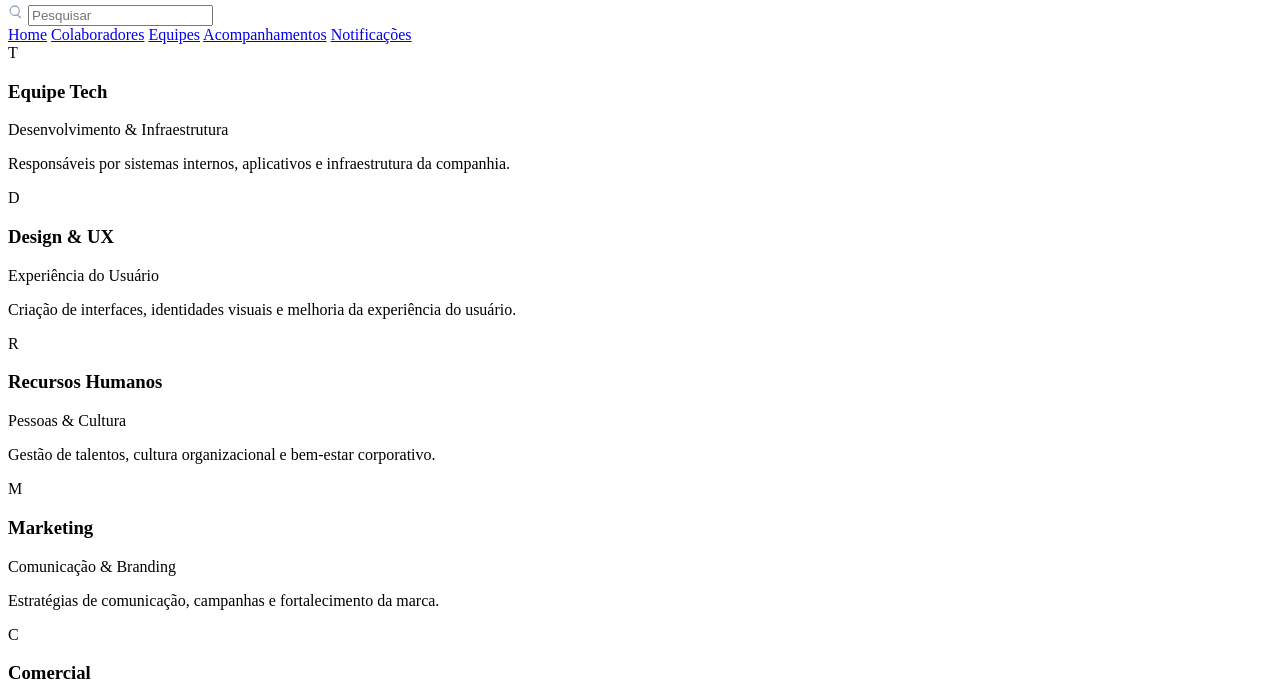
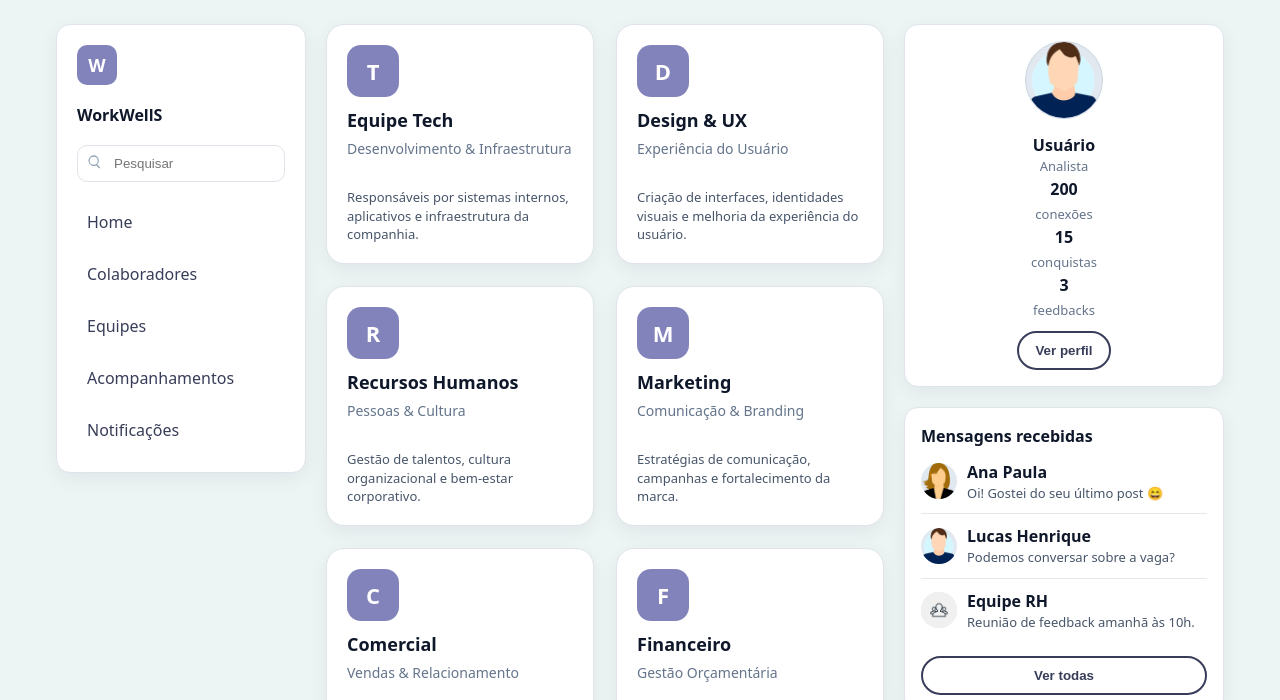
Before and after one commit to 1ESPA-VinhariaMerlot/GS-front-webdev, a plain HTML site: page src/pages/equipes.html in a window 1280 px wide. Shown: the part 112-812 px from the top of the page. Drawn offline with Linux system fonts and the light colour scheme.

Commit message:
Estilizando página equipes

```diff
--- /dev/null
+++ b/src/css/equipes.css
@@ -0,0 +1,63 @@
+.grid_equipes {
+    display: grid;
+    grid-template-columns: repeat(2, 1fr);
+    gap: 22px;
+}
+
+.card_equipe {
+    background: #fff;
+    border: 1px solid #dfe3ea;
+    border-radius: 18px;
+    padding: 20px;
+    text-decoration: none;
+    color: #0f172a;
+    transition: 0.2s;
+    box-shadow: 0 6px 20px rgba(15, 23, 42, 0.06);
+    height: 240px;
+    display: flex;
+    flex-direction: column;
+    justify-content: space-between;
+}
+
+.card_equipe:hover {
+    background: #eef4ff;
+}
+
+.icone_equipe {
+    width: 52px;
+    height: 52px;
+    border-radius: 14px;
+    background: #8383bc;
+    color: #fff;
+    font-weight: 700;
+    font-size: 22px;
+    display: grid;
+    place-items: center;
+    margin-bottom: 10px;
+}
+
+.nome_equipe {
+    font-size: 18px;
+    font-weight: 700;
+    margin-bottom: 4px;
+}
+
+.area_equipe {
+    font-size: 14px;
+    color: #64748b;
+    margin-bottom: 10px;
+}
+
+.membros_contador {
+    font-size: 14px;
+    font-weight: 600;
+    color: #383D59;
+}
+
+.descricao_equipe {
+    font-size: 13px;
+    color: #475569;
+    line-height: 1.4;
+    margin-top: 6px;
+    flex: 1;
+}
--- a/src/pages/equipes.html
+++ b/src/pages/equipes.html
@@ -4,6 +4,8 @@
     <meta charset="UTF-8">
     <meta name="viewport" content="width=device-width, initial-scale=1.0">
     <title>Equipes</title>
+    <link rel="stylesheet" href="../css/style.css">
+    <link rel="stylesheet" href="../css/equipes.css">
 </head>
 <body>
     <header>
@@ -127,7 +129,7 @@
             <section class="coluna_direita">
                 <aside class="caixa_direita">
                     <div class="painel">
-                        <img src="./src/assets/foto2.png" alt="icone de usuario" class="avatar" aria-hidden="true"/>
+                        <img src="../assets/foto2.png" alt="icone de usuario" class="avatar" aria-hidden="true"/>
                         <div class="nome_perfil">Usuário</div>
                         <div class="atribuicao">Analista</div>
                         <div class="status"></div>
@@ -151,7 +153,7 @@
 
                     <div class="lista_mensagens">
                         <div class="mensagem">
-                            <img src="./src/assets/foto1.png" alt="icone de usuario" class="avatar_mensagem" aria-hidden="true"/>
+                            <img src="../assets/foto1.png" alt="icone de usuario" class="avatar_mensagem" aria-hidden="true"/>
                             <div>
                                 <strong>Ana Paula</strong>
                                 <p class="caixa_pequena">Oi! Gostei do seu último post 😄</p>
@@ -159,7 +161,7 @@
                         </div>
 
                         <div class="mensagem">
-                            <img src="./src/assets/foto2.png" alt="icone de usuario" class="avatar_mensagem" aria-hidden="true"/>
+                            <img src="../assets/foto2.png" alt="icone de usuario" class="avatar_mensagem" aria-hidden="true"/>
                             <div>
                                 <strong>Lucas Henrique</strong>
                                 <p class="caixa_pequena">Podemos conversar sobre a vaga?</p>
@@ -167,7 +169,7 @@
                         </div>
 
                         <div class="mensagem">
-                            <img src="./src/assets/foto4.png" alt="icone de usuario" class="avatar_mensagem" aria-hidden="true"/>
+                            <img src="../assets/foto4.png" alt="icone de usuario" class="avatar_mensagem" aria-hidden="true"/>
                             <div>
                                 <strong>Equipe RH</strong>
                                 <p class="caixa_pequena">Reunião de feedback amanhã às 10h.</p>
```
Also changed, not shown: index.html (+1 -1 lines).
